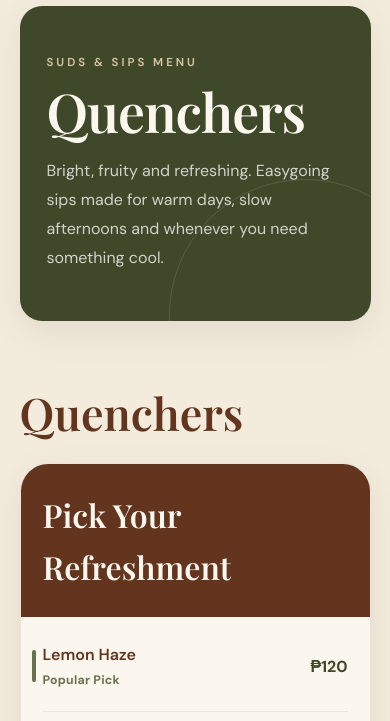
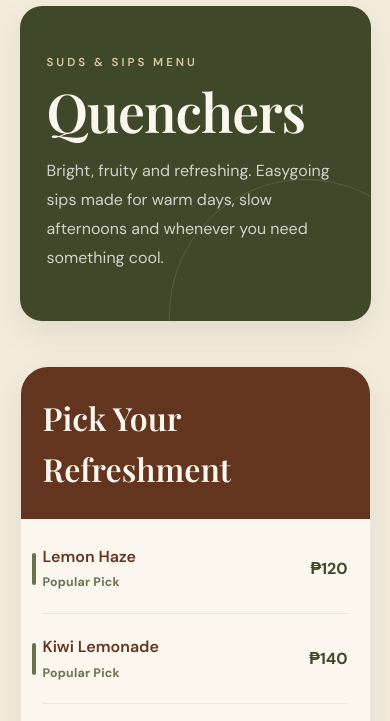
Before and after one commit to quisumbinglaranichole0226-design/suds-and-sips-menu, a plain HTML site: page quenchers.html in a window 390 px wide. Shown: the part 81-802 px from the top of the page. Drawn offline with nearby package versions, Linux system fonts and the light colour scheme.

Commit message:
quenchers.html

```diff
--- a/quenchers.html
+++ b/quenchers.html
@@ -303,28 +303,7 @@
 
     .menu-section {
       padding:
-        85px 5% 65px;
-    }
-
-
-    .section-heading {
-      margin-bottom: 28px;
-    }
-
-
-    .section-heading h2 {
-      color: var(--brown);
-
-      font-family:
-        "Playfair Display",
-        serif;
-
-      font-size:
-        clamp(2.7rem, 5vw, 4.5rem);
-
-      font-weight: 600;
-
-      line-height: 1;
+        60px 5% 65px;
     }
 
 
@@ -351,7 +330,7 @@
     }
 
 
-    .menu-box-header h3 {
+    .menu-box-header h2 {
       font-family:
         "Playfair Display",
         serif;
@@ -646,14 +625,9 @@
 
 
       .menu-section {
-        padding-top: 70px;
+        padding-top: 45px;
 
         padding-bottom: 50px;
-      }
-
-
-      .section-heading h2 {
-        font-size: 2.8rem;
       }
 
 
@@ -662,7 +636,7 @@
       }
 
 
-      .menu-box-header h3 {
+      .menu-box-header h2 {
         font-size: 2rem;
       }
 
@@ -784,24 +758,14 @@
 
       <section class="menu-section">
 
-
-        <div class="section-heading">
-
-          <h2>
-            Quenchers
-          </h2>
-
-        </div>
-
-
         <div class="menu-box">
 
 
           <div class="menu-box-header">
 
-            <h3>
+            <h2>
               Pick Your Refreshment
-            </h3>
+            </h2>
 
           </div>
 
```
